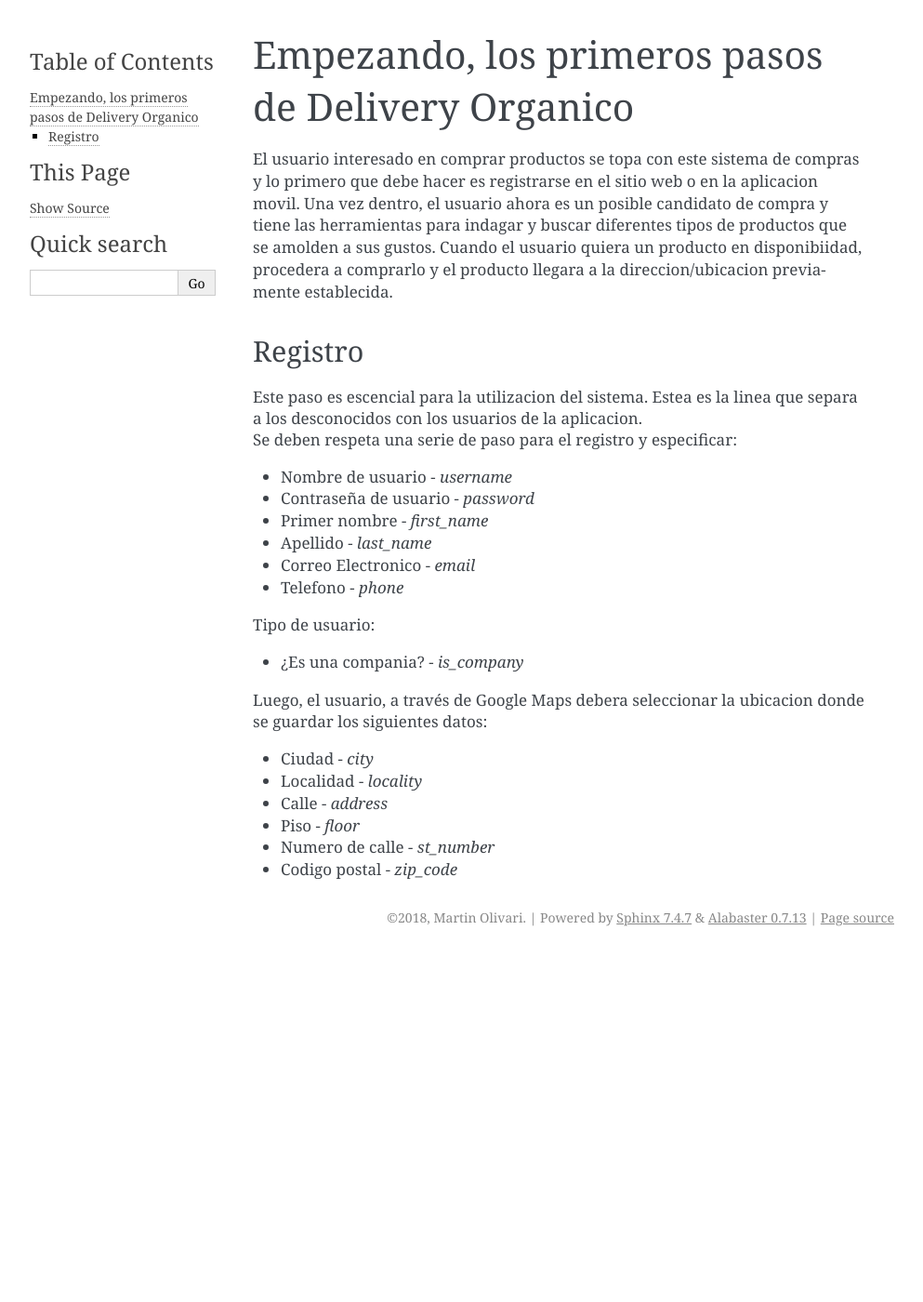
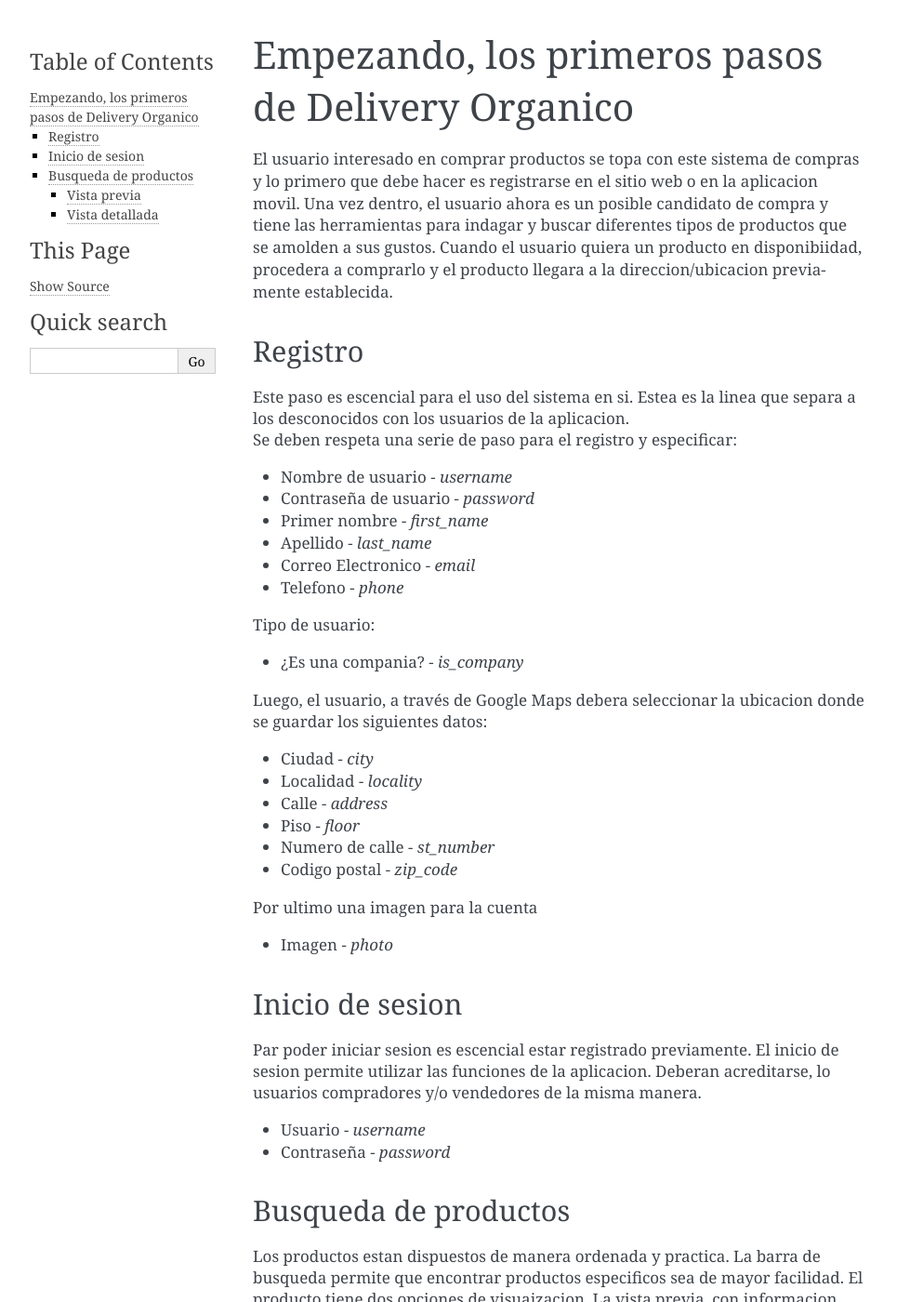
Before and after one commit to deliveryorganico/backend, a Sphinx documentation site: the page built from docs/source/contenidos.rst, in a window 1280 px wide and 1400 px high. Shown: the whole window at 93% size, without its empty margins (148-1141 px from the left). Built offline with Sphinx 7.4.7, drawn with Linux system fonts in a browser that asks for light colours; some of the changed text lies outside the part shown.

Commit message:
Contenidos v3

```diff
--- a/docs/source/contenidos.rst
+++ b/docs/source/contenidos.rst
@@ -11,7 +11,7 @@
 Registro
 --------
 
-| Este paso es escencial para la utilizacion del sistema. Estea es la linea que separa a los desconocidos con los usuarios de la aplicacion.
+| Este paso es escencial para el uso del sistema en si. Estea es la linea que separa a los desconocidos con los usuarios de la aplicacion.
 | Se deben respeta una serie de paso para el registro y especificar:
 
 - Nombre de usuario - *username*
@@ -33,3 +33,41 @@
 - Piso - *floor*
 - Numero de calle - *st_number*
 - Codigo postal - *zip_code*
+
+| Por ultimo una imagen para la cuenta
+
+- Imagen - *photo*
+
+Inicio de sesion
+----------------
+
+| Par poder iniciar sesion es escencial estar registrado previamente. El inicio de sesion permite utilizar las funciones de la aplicacion. Deberan acreditarse, lo usuarios compradores y/o vendedores de la misma manera.
+
+- Usuario - *username*
+- Contraseña - *password*
+
+Busqueda de productos
+---------------------
+
+| Los productos estan dispuestos de manera ordenada y practica. La barra de busqueda permite que encontrar productos especificos sea de mayor facilidad.
+  El producto tiene dos opciones de visuaizacion. La vista previa, con informacion resumida y la vista detallada donde ya se puede elegir si comprar el producto.
+
+Vista previa
+~~~~~~~~~~~~
+Se visualiza:
+
+- Imagen representativa
+- Nombre del producto
+- Boton de compra
+- Valoracion
+
+Vista detallada
+~~~~~~~~~~~~~~~
+Se visualiza:
+
+- Imagen de tamaño grande
+- Nombre del producto
+- Descripcion
+- Precio
+- Valoracion
+- Informacion de la empresa
```
Also changed, not shown: 6 other files.
